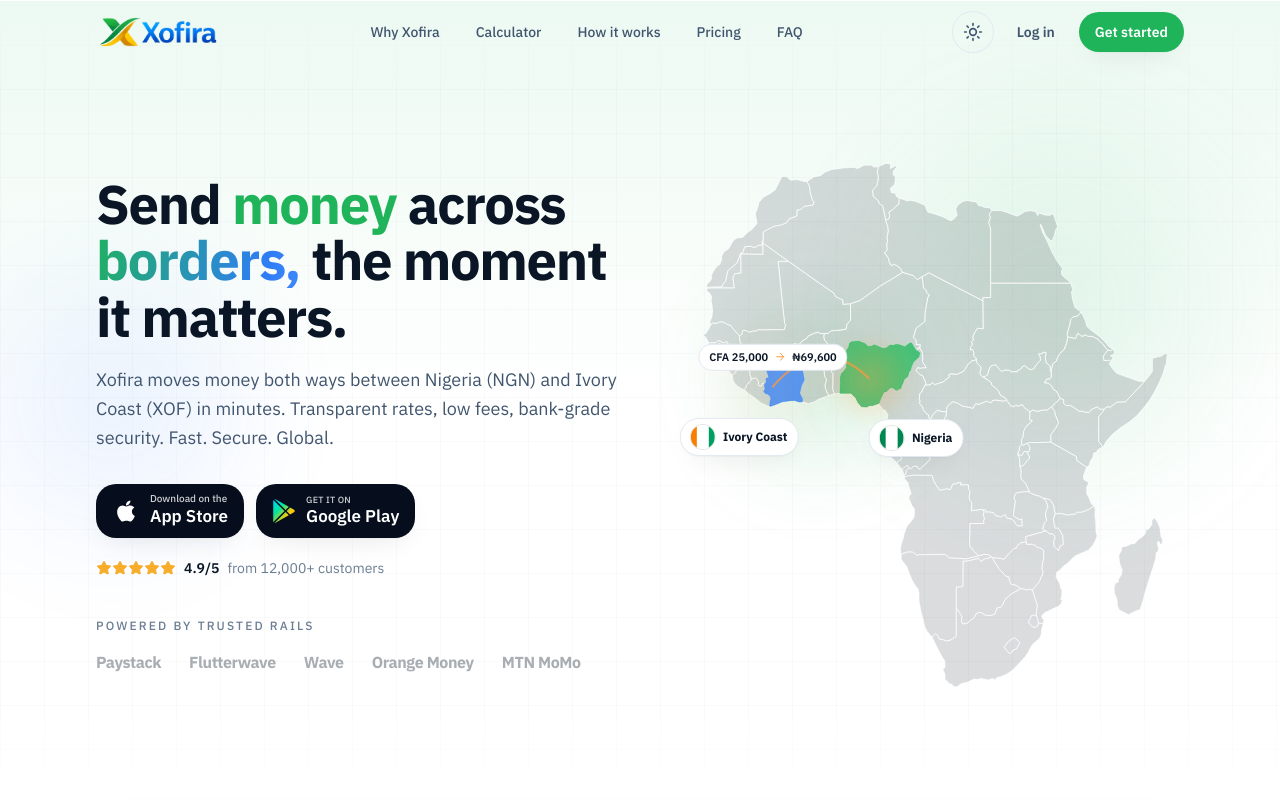
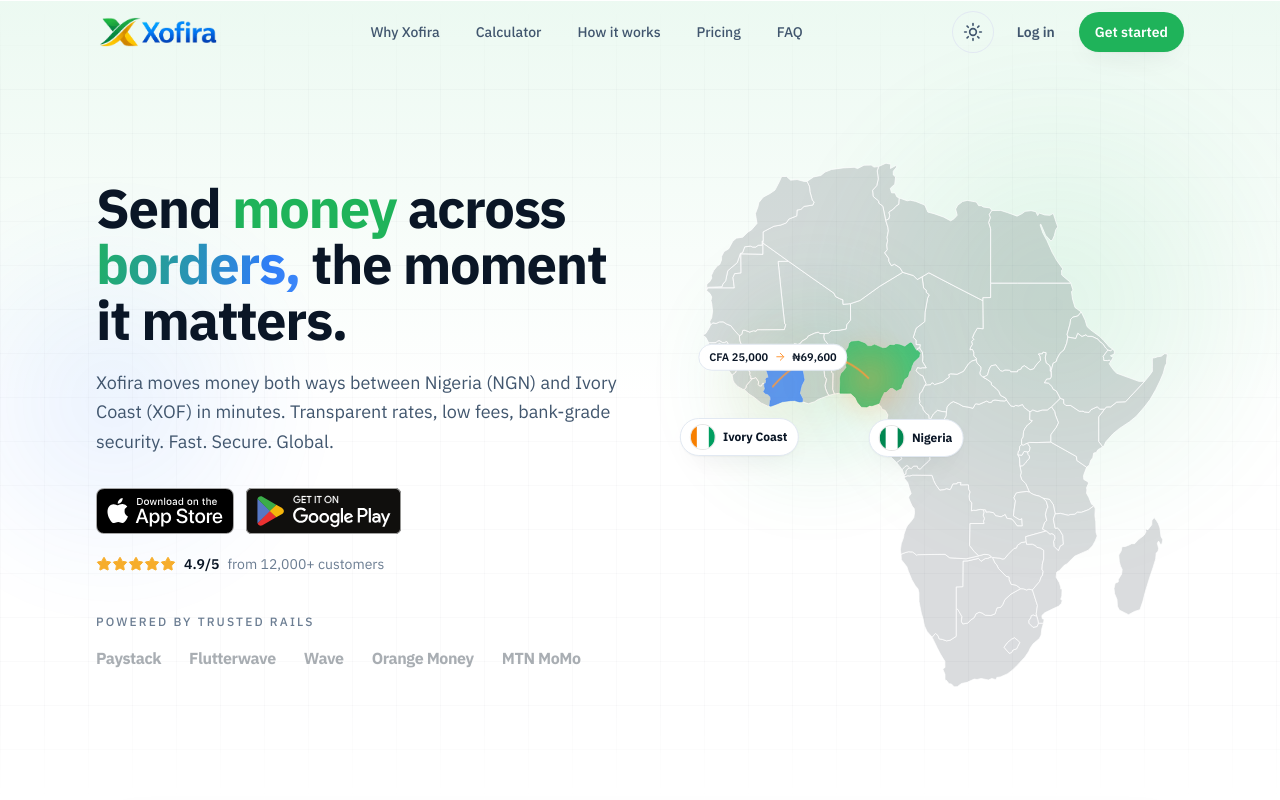
Before and after one commit to JoelEmmanuelCloud/xofirawesite, a Next.js app: page / in a window 1280 px wide. Shown: the top 800 px of the page. Built offline with nearby package versions, Linux system fonts and the light colour scheme.

Commit message:
feat: use official App Store and Google Play badge images

```diff
--- a/src/components/StoreBadges.tsx
+++ b/src/components/StoreBadges.tsx
@@ -1,51 +1,38 @@
+import Image from "next/image";
 import { cn } from "@/lib/utils";
-
-const APPLE_PATH =
-  "M17.05 20.28c-.98.95-2.05.8-3.08.35-1.09-.46-2.09-.48-3.24 0-1.44.62-2.2.44-3.06-.35C2.79 15.25 3.51 7.59 9.05 7.31c1.35.07 2.29.74 3.08.8 1.18-.24 2.31-.93 3.57-.84 1.51.12 2.65.72 3.4 1.8-3.12 1.87-2.38 5.98.48 7.13-.57 1.5-1.31 2.99-2.54 4.09l.01-.01zM12.03 7.25c-.15-2.23 1.66-4.07 3.74-4.25.29 2.58-2.34 4.5-3.74 4.25z";
-
-const PLAY_PATH =
-  "M22.018 13.298l-3.919 2.218-3.515-3.493 3.543-3.521 3.891 2.202a1.49 1.49 0 0 1 0 2.594zM1.337.924a1.486 1.486 0 0 0-.112.568v21.017c0 .217.045.419.124.6l11.155-11.087L1.337.924zm12.207 10.065l3.258-3.238L3.45.195a1.466 1.466 0 0 0-.946-.179l11.04 10.973zm0 2.067l-11 10.933c.298.036.612-.016.906-.183l13.324-7.54-3.23-3.21z";
-
-const badge =
-  "inline-flex items-center gap-2.5 rounded-xl bg-navy px-4 py-2.5 text-white shadow-soft ring-1 ring-white/10 transition hover:brightness-125 active:translate-y-px";
 
 export function StoreBadges({ className }: { className?: string }) {
   return (
-    <div className={cn("flex flex-wrap gap-3", className)}>
-      <a href="#" aria-label="Download on the App Store" className={badge}>
-        <svg viewBox="0 0 24 24" fill="currentColor" className="h-7 w-7">
-          <path d={APPLE_PATH} />
-        </svg>
-        <span className="flex flex-col text-left leading-none">
-          <span className="text-[10px] font-medium text-white/80">
-            Download on the
-          </span>
-          <span className="mt-0.5 text-[17px] font-semibold leading-tight">
-            App Store
-          </span>
-        </span>
+    <div className={cn("flex flex-wrap items-center gap-3", className)}>
+      <a
+        href="#"
+        aria-label="Download on the App Store"
+        className="inline-block transition hover:opacity-80"
+      >
+        <Image
+          src="/appstore.svg"
+          alt="Download on the App Store"
+          width={120}
+          height={40}
+          unoptimized
+          priority
+          className="h-[46px] w-auto"
+        />
       </a>
-
-      <a href="#" aria-label="Get it on Google Play" className={badge}>
-        <svg viewBox="0 0 24 24" className="h-6 w-6">
-          <defs>
-            <linearGradient id="gplay" x1="0" y1="0" x2="1" y2="1">
-              <stop offset="0%" stopColor="#00D2FF" />
-              <stop offset="34%" stopColor="#00E5A0" />
-              <stop offset="68%" stopColor="#FFCE00" />
-              <stop offset="100%" stopColor="#FF4B3E" />
-            </linearGradient>
-          </defs>
-          <path d={PLAY_PATH} fill="url(#gplay)" />
-        </svg>
-        <span className="flex flex-col text-left leading-none">
-          <span className="text-[9px] font-medium uppercase tracking-wide text-white/80">
-            Get it on
-          </span>
-          <span className="mt-0.5 text-[17px] font-semibold leading-tight">
-            Google Play
-          </span>
-        </span>
+      <a
+        href="#"
+        aria-label="Get it on Google Play"
+        className="inline-block transition hover:opacity-80"
+      >
+        <Image
+          src="/googleplay.svg"
+          alt="Get it on Google Play"
+          width={155}
+          height={46}
+          unoptimized
+          priority
+          className="h-[46px] w-auto"
+        />
       </a>
     </div>
   );
```
Also changed, not shown: public/appstore.svg (added), public/googleplay.svg (added).
